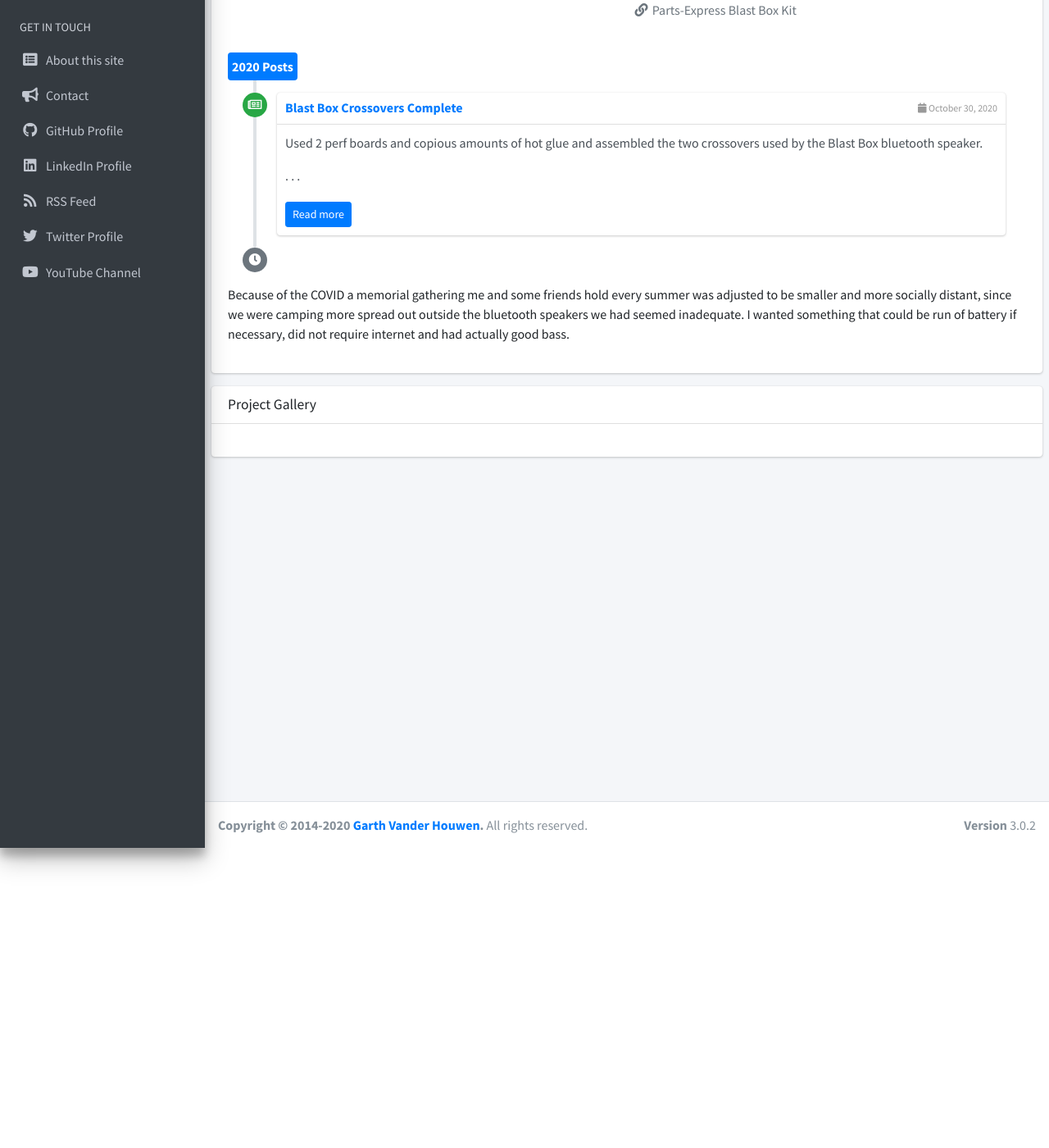
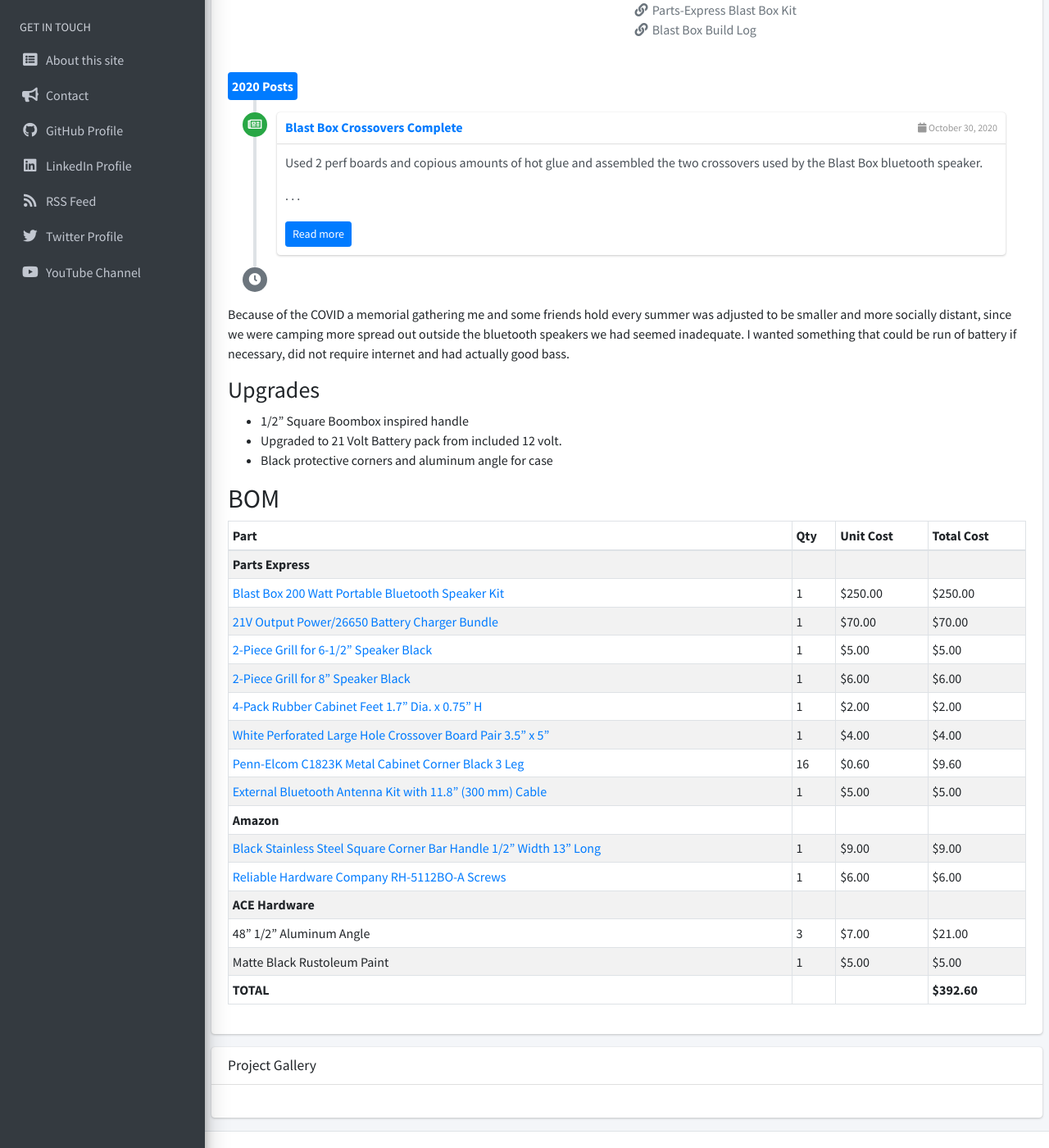
Before and after one commit to garthvh/garthvh.github.io, a Jekyll site: the page built from _projects/Blast-Box-Bluetooth-Speaker.md, in a window 1280 px wide and 1400 px high, scrolled down 366 px. Shown: the whole window at 82% size. Built offline with Jekyll 4.4.1, drawn with Linux system fonts in a browser that asks for light colours; nearby versions of some CDN libraries.

Commit message:
add bom to project for blast box

```diff
--- a/_data/links.yml
+++ b/_data/links.yml
@@ -46,6 +46,8 @@
   links:
     - text: Parts-Express Blast Box Kit
       url: https://www.parts-express.com/blast-box-200-watt-portable-bluetooth-speaker-kit--300-7162
+    - text: Blast Box Build Log
+      url: https://www.parts-express.com/ssv10_article1_pg28
 
 - tag: Ansible
   links:
--- a/_projects/Blast-Box-Bluetooth-Speaker.md
+++ b/_projects/Blast-Box-Bluetooth-Speaker.md
@@ -11,3 +11,32 @@
 ---
 
 Because of the COVID a memorial gathering me and some friends hold every summer was adjusted to be smaller and more socially distant, since we were camping more spread out outside the bluetooth speakers we had seemed inadequate. I wanted something that could be run of battery if necessary, did not require internet and had actually good bass.
+
+
+### Upgrades
+* 1/2" Square Boombox inspired handle
+* Upgraded to 21 Volt Battery pack from included 12 volt.
+* Black protective corners and aluminum angle for case
+
+## BOM
+
+{:.table .table-striped .table-bordered .table-hover. .table-sm}
+
+| Part | Qty | Unit Cost  | Total Cost   |
+|---|---|---|---|
+| **Parts Express** |   |   |  |
+| [Blast Box 200 Watt Portable Bluetooth Speaker Kit](https://www.parts-express.com/blast-box-200-watt-portable-bluetooth-speaker-kit--300-7162) | 1  | $250.00  | $250.00 |
+| [21V Output Power/26650 Battery Charger Bundle](https://www.parts-express.com/21v-output-power-26650-battery-charger-bundle--325-207)  | 1  | $70.00  | $70.00 |
+| [2-Piece Grill for 6-1/2" Speaker Black](https://www.parts-express.com/parts-express-steel-mesh-2-piece-grill-for-6-1-2-speaker-black--260-422) | 1  | $5.00  | $5.00 |
+| [2-Piece Grill for 8" Speaker Black](https://www.parts-express.com/parts-express-steel-mesh-2-piece-grill-for-8-speaker-black--260-424)  | 1  | $6.00 | $6.00 |
+| [4-Pack Rubber Cabinet Feet 1.7" Dia. x 0.75" H](https://www.parts-express.com/4-pack-rubber-cabinet-feet-17-dia-x-075-h--260-7510) | 1  | $2.00 | $2.00 |
+| [White Perforated Large Hole Crossover Board Pair 3.5" x 5"](https://www.parts-express.com/white-perforated-large-hole-crossover-board-pair-35-x-5--260-182) | 1  | $4.00 | $4.00 |
+| [Penn-Elcom C1823K Metal Cabinet Corner Black 3 Leg](https://www.parts-express.com/penn-elcom-c1823k-metal-cabinet-corner-black-3-leg--262-150) | 16  | $0.60 | $9.60 |
+| [External Bluetooth Antenna Kit with 11.8" (300 mm) Cable](https://www.parts-express.com/external-bluetooth-antenna-kit-with-118-(300-mm)-cable--320-626) | 1  | $5.00 | $5.00 |
+| **Amazon** |   |   |  |
+| [Black Stainless Steel Square Corner Bar Handle 1/2" Width 13" Long](https://www.amazon.com/gp/product/B07KCCK9ZS/ref=ppx_yo_dt_b_asin_title_o00_s00?ie=UTF8&psc=1)  | 1  | $9.00 | $9.00 |
+| [Reliable Hardware Company RH-5112BO-A Screws](https://www.amazon.com/gp/product/B00JJ192NW/ref=ppx_yo_dt_b_asin_title_o01_s00?ie=UTF8&psc=1)  | 1  | $6.00 | $6.00 |
+| **ACE Hardware** |   |   |  |
+| 48" 1/2" Aluminum Angle | 3  | $7.00  | $21.00 |
+| Matte Black Rustoleum Paint | 1  | $5.00  | $5.00 |
+| **TOTAL** |   |  | **$392.60** |
```
